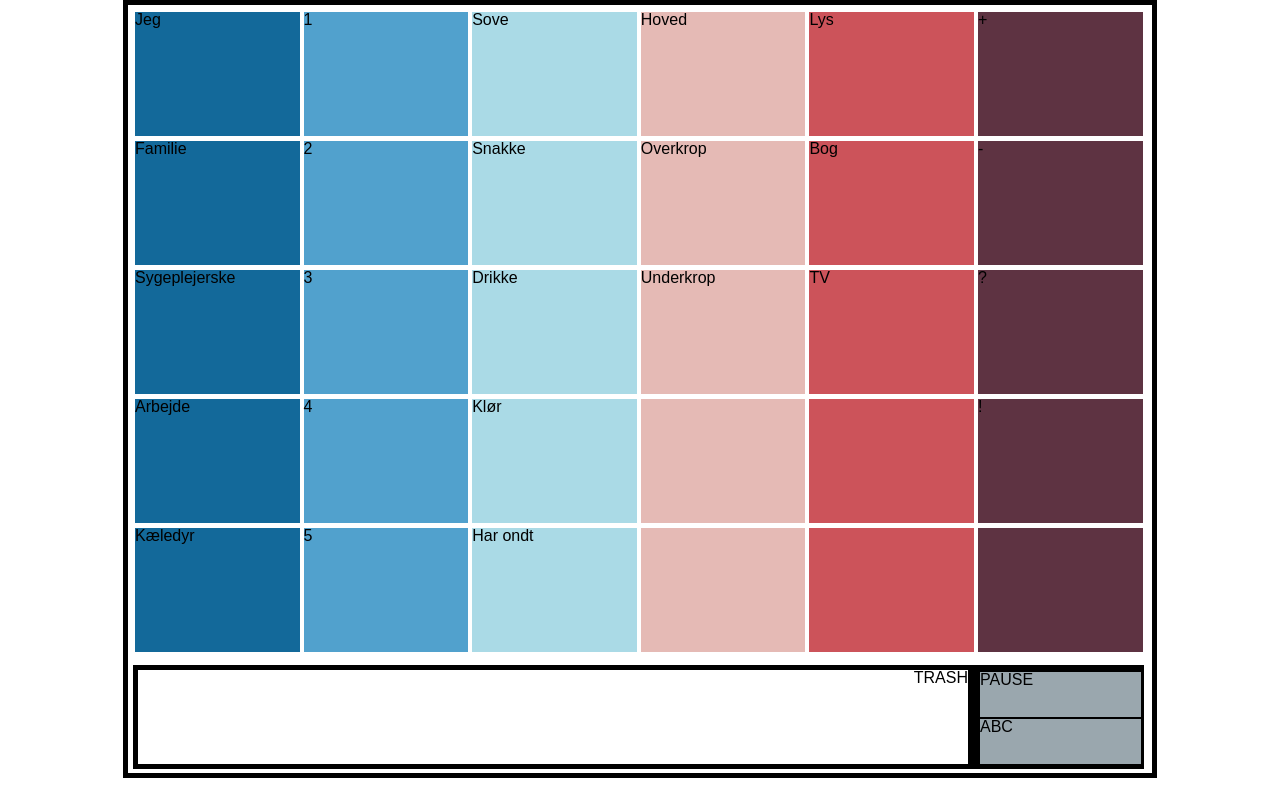
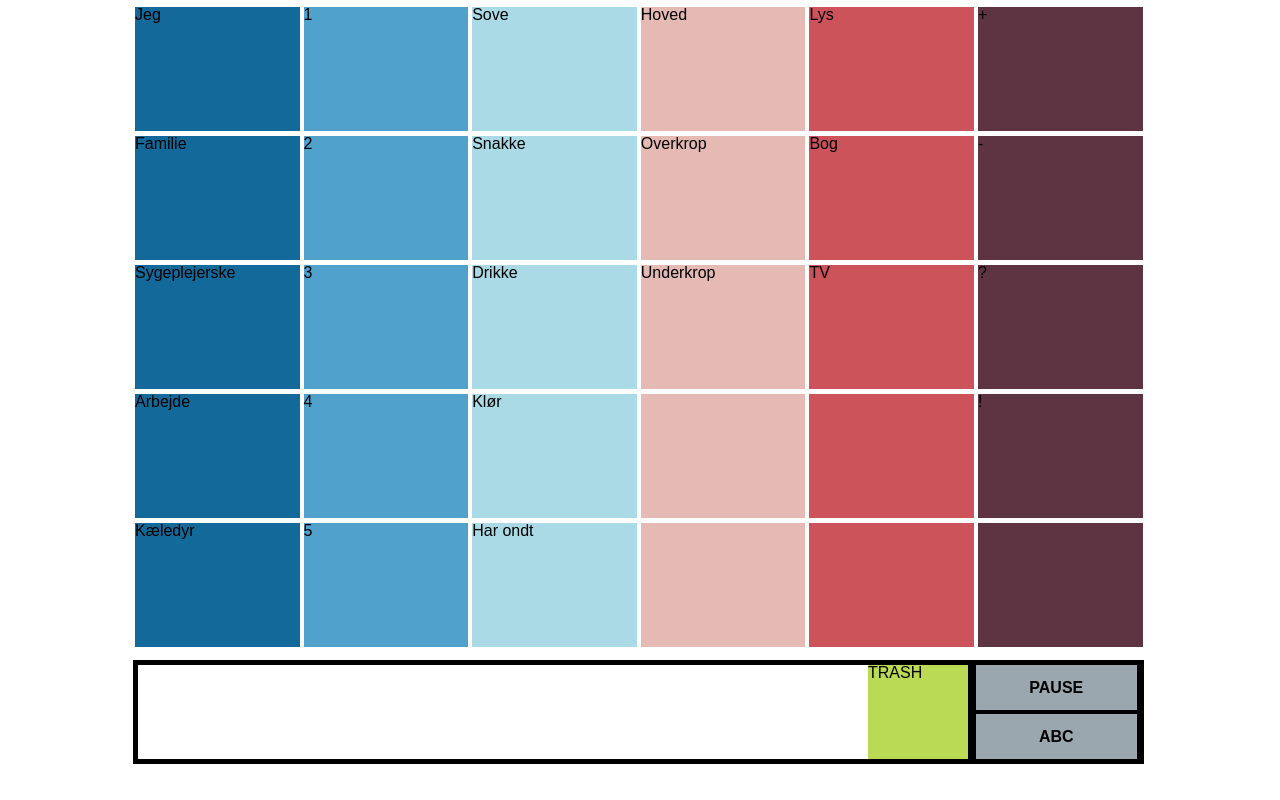
Before and after one commit to Jesperkm/vita, a PHP site: page / in a window 1280 px wide. Run offline with PHP 8.4, Linux system fonts and the light colour scheme.

Commit message:
changing trashcan and buttons in style.css

```diff
--- a/Touch Talk/style.css
+++ b/Touch Talk/style.css
@@ -26,7 +26,6 @@ body, html {
 	width:1024px;
 	height:768px;
 	margin:0 auto;
-	border:5px solid #000;
 }
 
 /*=========================================
@@ -50,9 +49,6 @@ body, html {
 .column-1 ul li {
 	height:124px;
 	width:100%;
-}
-
-#one {
 }
 
 #one li {
@@ -108,6 +104,9 @@ body, html {
 
 #trashcan {
 	float:right;
+	height:100%;
+	width:100px;
+	background: #bada55;
 }
 
 #buttons {
@@ -121,5 +120,9 @@ body, html {
 	width:160.6px;
 	height:45px;
 	background:#9aa7ae;
-	margin:2px;
+	margin: 0 0 4px -2px;
+	display: inline-block;
+	text-align: center;
+	line-height: 45px;
+	font-weight: bold;
 }
```
